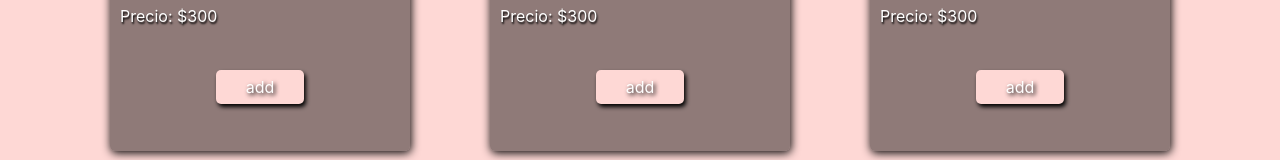
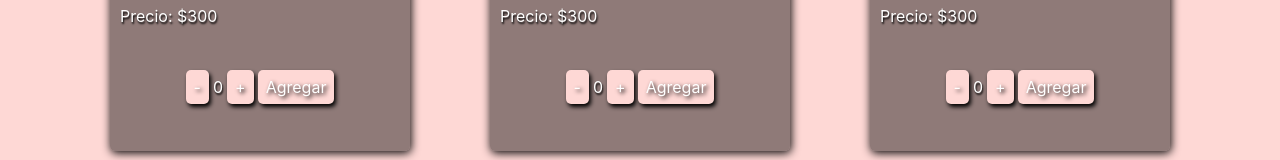
Before and after one commit to davidms5/Hunteando-ecommerce-s1-g12-provisorio, a React (Create React App) app in the folder frontend/: page / in a window 1280 px wide. Shown: the part 1108-1268 px from the top of the page. Built offline with nearby package versions, Linux system fonts and the light colour scheme; no server answers.

Commit message:
componente itemcount añadido, funcion de eliminar elemento del carro

```diff
--- a/frontend/src/components/Card.jsx
+++ b/frontend/src/components/Card.jsx
@@ -1,11 +1,13 @@
 import React from 'react';
 import { useNavigate } from 'react-router-dom';
+import ItemCount from './ItemCount';
 import '../css/card.css';
 
 /* Creo un nuevo objeto product con datos falsos para poder pintar mientras el backend nos disponibiliza la API real.   */
 
 export const Card = ({ name, price, image, id, addId }) => {
   const product = { name, price: 300, image, id };
+
   const navigate = useNavigate();
   return (
     <div className="cards">
@@ -18,7 +20,7 @@ export const Card = ({ name, price, image, id, addId }) => {
           <span>Precio: ${price}</span>
         </div>
         <div className="card-button">
-          <button onClick={() => addId(product)}>add</button>
+          <ItemCount product={product} />
         </div>
       </div>
     </div>
--- /dev/null
+++ b/frontend/src/components/ItemCount.jsx
@@ -0,0 +1,37 @@
+import React from 'react';
+import { useState } from 'react';
+import { addToCart } from '../features/cart/cartSlice.js';
+import { useDispatch } from 'react-redux';
+const ItemCount = ({ product }) => {
+  const [count, setCount] = useState(0);
+
+  const dispatch = useDispatch();
+
+  const increaseCount = () => {
+    setCount(count + 1);
+  };
+  const decreaseCount = () => {
+    if (count > 0) {
+      setCount(count - 1);
+    }
+  };
+  const toAdd = (product) => {
+    dispatch(addToCart({ product, quantity: count }));
+    setCount(count - count);
+  };
+  return (
+    <div className="d-flex align-items-center gap-1">
+      <button className="px-2" onClick={() => decreaseCount()}>
+        -
+      </button>
+      <span>{count}</span>
+      <button className="px-2" onClick={() => increaseCount()}>
+        +
+      </button>
+      <button className="px-2" disabled={count < 1} onClick={() => toAdd(product)}>
+        Agregar
+      </button>
+    </div>
+  );
+};
+export default ItemCount;
--- a/frontend/src/features/cart/cartSlice.js
+++ b/frontend/src/features/cart/cartSlice.js
@@ -7,18 +7,25 @@ const cartSlice = createSlice({
   },
   reducers: {
     addToCart: (state, action) => {
-      const itemIndex = state.cart.findIndex((item) => item.id === action.payload.id);
+      const itemIndex = state.cart.findIndex((item) => item.id === action.payload.product.id);
 
       if (itemIndex >= 0) {
-        state.cart[itemIndex].cartQuantity += 1;
+        state.cart[itemIndex].cartQuantity += action.payload.quantity;
         return;
       }
 
-      const product = { ...action.payload, cartQuantity: 1 };
+      const product = { ...action.payload.product, cartQuantity: action.payload.quantity };
+
       state.cart.push(product);
     },
     removeFromCart(state, action) {
       state.cart = state.cart.filter((item) => item.id !== action.payload.id);
+    },
+    decreaseCart(state, action) {
+      const itemIndex = state.cart.findIndex((item) => item.id === action.payload.product.id);
+      if (state.cart[itemIndex].cartQuantity > 1) {
+        state.cart[itemIndex].cartQuantity -= 1;
+      }
     },
   },
 });
--- a/frontend/src/features/products/thunks.js
+++ b/frontend/src/features/products/thunks.js
@@ -14,7 +14,7 @@ export const getProduct = (id) => {
     //TODO: realizar peticion http
     // const { data } = await productsApi.get(`2`);
     const { data } = await axios.get(`https://rickandmortyapi.com/api/character/${id}`);
-    console.log(data);
+
     dispatch(setProduct({ product: data }));
   };
 };
--- a/frontend/src/pages/Cart.jsx
+++ b/frontend/src/pages/Cart.jsx
@@ -47,7 +47,11 @@ const Cart = () => {
                       </th>
                       <td>{item.name}</td>
                       <td>{item.price}</td>
-                      <td>{item.cartQuantity}</td>
+                      <td>
+                        <button>-</button>
+                        {item.cartQuantity}
+                        <button>+</button>
+                      </td>
                       <td onClick={() => removeItem(item)} className="text-danger fw-bold">
                         X
                       </td>
--- a/frontend/src/pages/Detail.jsx
+++ b/frontend/src/pages/Detail.jsx
@@ -3,6 +3,8 @@ import { useDispatch, useSelector } from 'react-redux';
 import { useEffect } from 'react';
 import { getProduct } from '../features/products/thunks';
 import { useParams } from 'react-router-dom';
+import ItemCount from '../components/ItemCount';
+
 export const Detail = () => {
   const product = useSelector((state) => state.products.product);
 
@@ -21,6 +23,7 @@ export const Detail = () => {
           <span>Categoria: {product.gender}</span>
           <span>Existencia: {product.species}</span>
           <span>Precio: {product.status}</span>
+          <ItemCount product={product} />
         </div>
       </div>
     </div>
--- a/frontend/src/pages/Home.jsx
+++ b/frontend/src/pages/Home.jsx
@@ -1,20 +1,23 @@
 import React from 'react';
 import fondo from '../assets/fondo.png';
-import products from '../products.json';
+// import products from '../products.json';
 import { Card } from '../components/Card';
 import '../css/home.css';
 //EL codigo comentado sera utilizado una vez podamos acceder a la api del backend
-// import { useDispatch, useSelector } from 'react-redux';
-// import { useEffect } from 'react';
-// import { getProducts } from '../features/products/thunks';
+import { addToCart } from '../features/cart/cartSlice.js';
+import { useDispatch, useSelector } from 'react-redux';
+import { useEffect } from 'react';
+import { getProducts } from '../features/products/thunks';
 
 export const Home = () => {
-  // const products = useSelector((state) => state.products.products);
-
-  // const dispatch = useDispatch();
-  // useEffect(() => {
-  //   dispatch(getProducts());
-  // }, []);
+  const products = useSelector((state) => state.products.products);
+  const addId = (product) => {
+    dispatch(addToCart(product));
+  };
+  const dispatch = useDispatch();
+  useEffect(() => {
+    dispatch(getProducts());
+  }, []);
 
   return (
     <div className="home">
@@ -26,13 +29,7 @@ export const Home = () => {
           <div className="row">
             {products.map((product, index) => (
               <div key={index} className="col-12 col-sm-6 col-md-4 my-2 d-flex justify-content-center">
-                <Card
-                  key={index}
-                  id={product.id}
-                  title={product.title}
-                  price={product.price}
-                  back={product.back || product.image}
-                />
+                <Card id={product.id} name={product.name} price={product.price} image={product.image} addId={addId} />
               </div>
             ))}
           </div>
--- a/frontend/src/pages/Products.jsx
+++ b/frontend/src/pages/Products.jsx
@@ -3,7 +3,6 @@ import { Card } from '../components/Card';
 
 //redux
 import { useDispatch, useSelector } from 'react-redux';
-import { addToCart } from '../features/cart/cartSlice.js';
 import { useEffect } from 'react';
 import { getProducts } from '../features/products/thunks';
 
@@ -15,10 +14,6 @@ const Products = () => {
     dispatch(getProducts());
   }, []);
 
-  const addId = (product) => {
-    dispatch(addToCart(product));
-  };
-
   return (
     <div className="container-products mb-5">
       <div className="container">
@@ -27,7 +22,7 @@ const Products = () => {
           {products.map((product, index) => (
             <div key={index} className="col-12 col-sm-6 col-md-4 my-3 d-flex justify-content-center">
               {/* Estas props deben ser modificadas una vez tengamos la API del backend y sepamos cuales son las propiedades de los productos.  */}
-              <Card id={product.id} name={product.name} price={product.price} image={product.image} addId={addId} />
+              <Card id={product.id} name={product.name} price={product.price} image={product.image} />
             </div>
           ))}
         </div>
```
